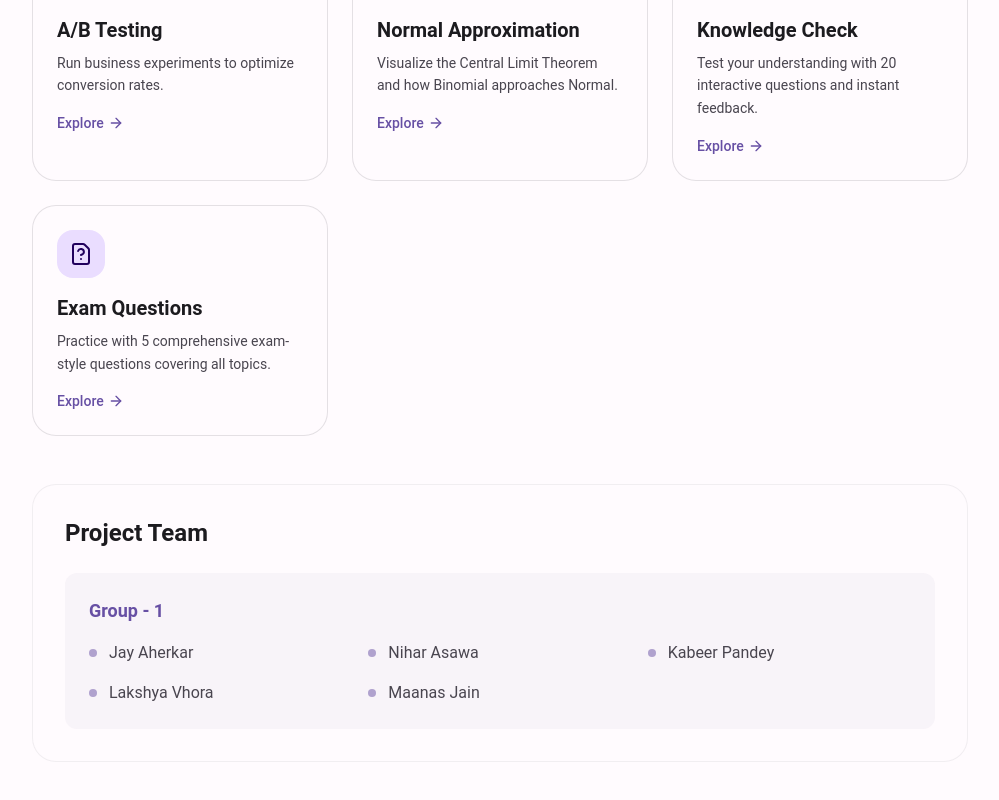
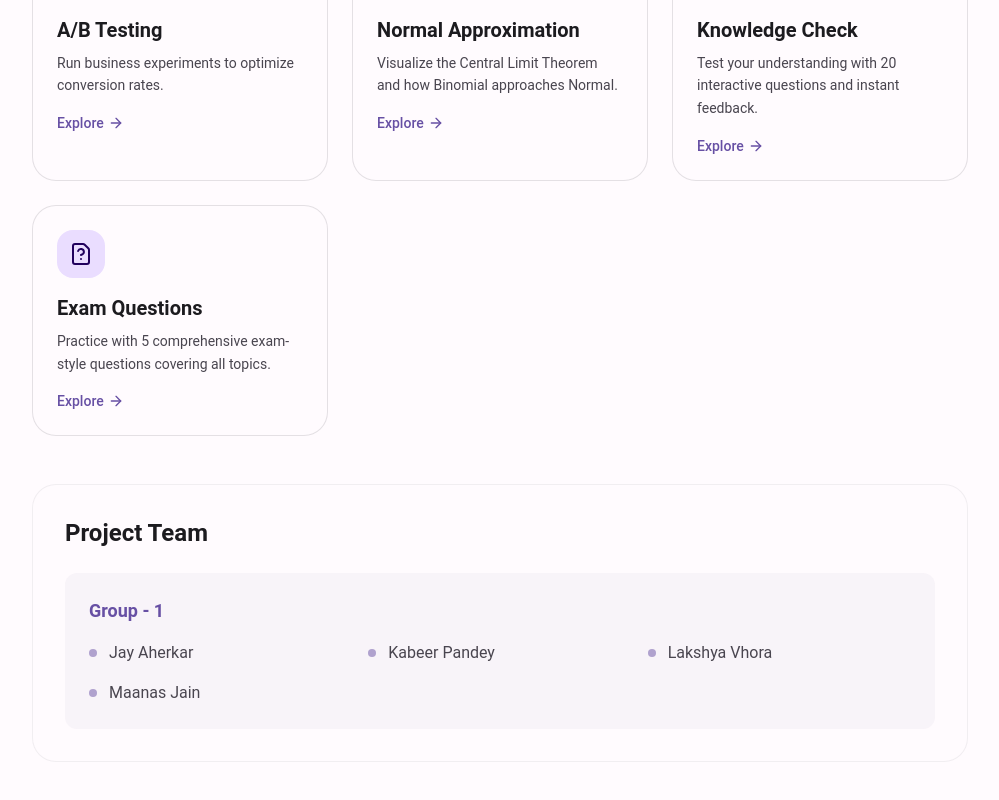
Before and after one commit to jehhhh/stats-antigravity, a React (Vite) app: page / in a window 1280 px wide. Shown: the part 1289-2089 px from the top of the page, without its empty margins (280-1279 px from the left). Built offline with nearby package versions, Linux system fonts and the light colour scheme.

Commit message:
Removed name of a member

```diff
--- a/src/pages/HomePage.jsx
+++ b/src/pages/HomePage.jsx
@@ -146,7 +146,7 @@ export default function HomePage() {
                 <div className="bg-surface-variant/30 rounded-xl p-6">
                     <h3 className="text-lg font-semibold text-primary mb-4">Group - 1</h3>
                     <ul className="grid grid-cols-1 sm:grid-cols-2 md:grid-cols-3 gap-4">
-                        {['Jay Aherkar', 'Nihar Asawa', 'Kabeer Pandey', 'Lakshya Vhora', 'Maanas Jain'].map((name, index) => (
+                        {['Jay Aherkar', 'Kabeer Pandey', 'Lakshya Vhora', 'Maanas Jain'].map((name, index) => (
                             <li key={index} className="flex items-center text-on-surface-variant">
                                 <span className="w-2 h-2 rounded-full bg-primary/50 mr-3"></span>
                                 {name}
```
Also changed, not shown: 1 other file (tests, documents, lock files or other folders).
